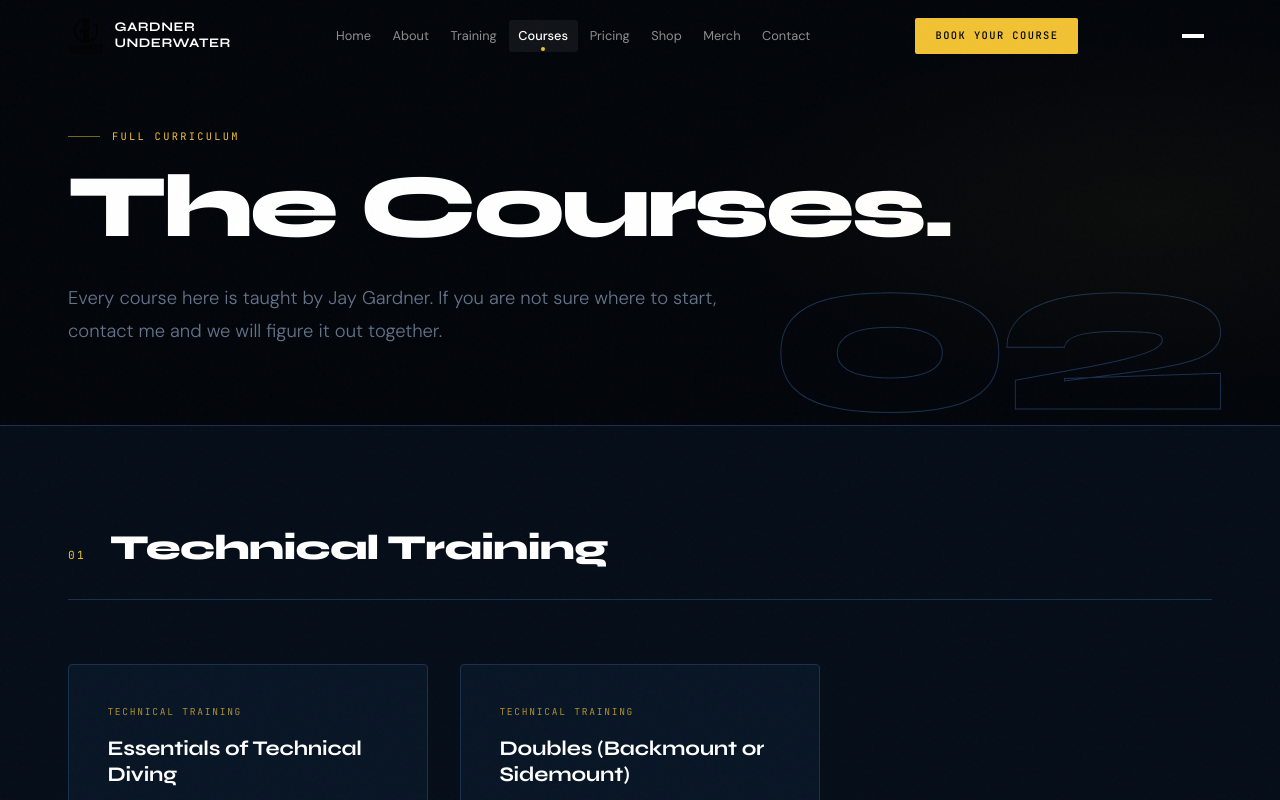
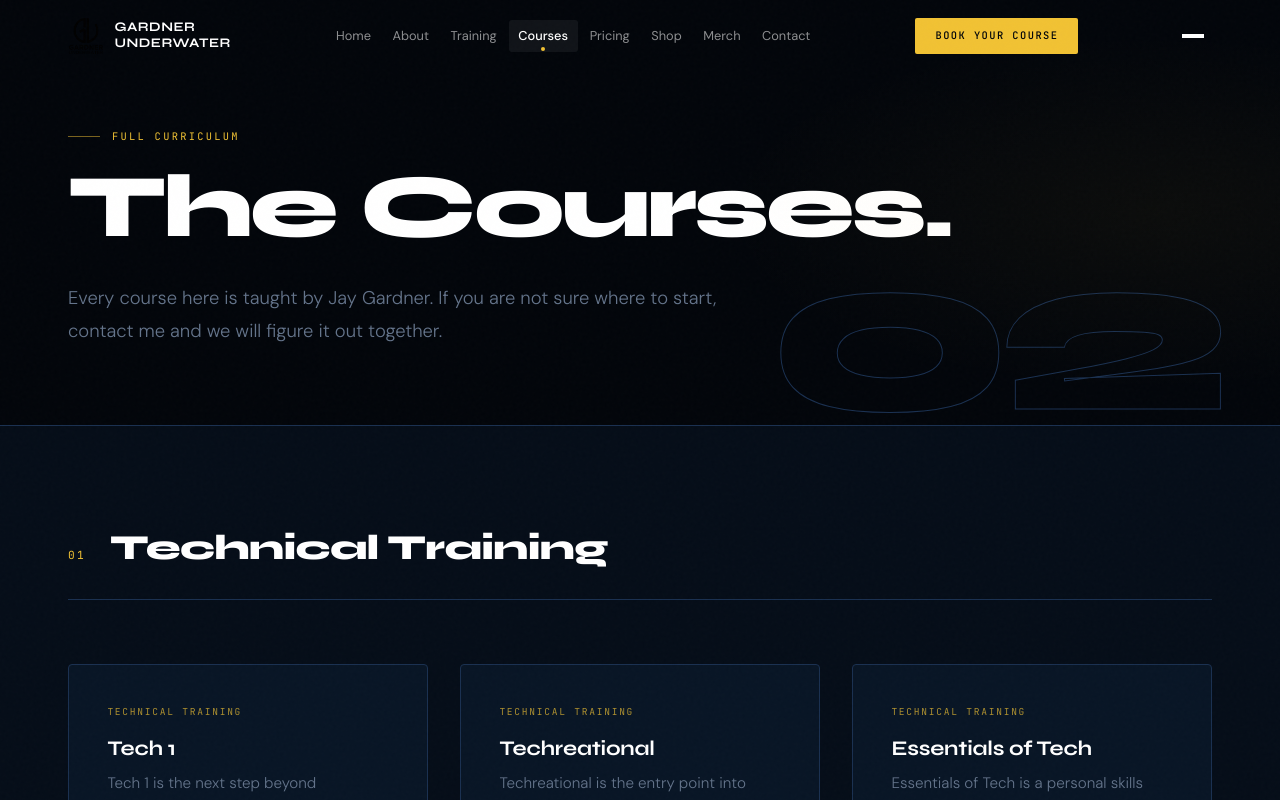
Before and after one commit to jeremiahrgardner/gardnerunderwater, a Next.js app: page /courses in a window 1280 px wide. Shown: the top 800 px of the page. Built offline with nearby package versions, Linux system fonts and the light colour scheme.

Commit message:
Courses: reorder Technical section — Tech 1, Techreational, Essentials of Tech, Doubles; updated copy from client

```diff
--- a/app/courses/page.tsx
+++ b/app/courses/page.tsx
@@ -12,9 +12,25 @@ const courses = [
   // ── Technical Training ─────────────────────────────────────────────
   {
     category: "Technical Training",
-    title: "Essentials of Technical Diving",
-    tagline: "Transition From Recreational To Technical",
-    desc: "The Essentials of Technical Diving is the first step to move you from 'Recreational' diver to 'Technical' Diver and gives you all the personal skills you need to move to a technical training program. Essentials of Tec is a personal skills class that prepares you for technical depths by advancing your control of buoyancy, trim, and propulsion, while introducing you to more advanced air sharing procedures and deco bottle handling protocols. The class also introduces you to more advanced gas planning and more complicated ascent strategies.",
+    title: "Tech 1",
+    tagline: "",
+    desc: "Tech 1 is the next step beyond Techreational, expanding your abilities into deeper decompression diving while introducing Oxygen as a dedicated decompression gas. As depth and decompression obligations increase, so do the demands of proper gas management, team awareness, and precision execution. This course uses a critical skills approach where dives are treated as real dives with real objectives and evolving failures that require the team to problem-solve together under pressure. Training focuses heavily on mid-water control, ascent discipline, gas switches, valve drills, and handling failures away from the bottom — building the comfort, awareness, and confidence required for more advanced technical diving. Prerequisites include Techreational certification or equivalent, strong foundational technical skills, and comfort diving a twinset. Divers needing additional refinement may benefit from completing an Essentials of Tech course beforehand.",
+    duration: "",
+    bullets: null,
+  },
+  {
+    category: "Technical Training",
+    title: "Techreational",
+    tagline: "",
+    desc: "Techreational is the entry point into technical diving, introducing the theory, equipment, and in-water skills required for decompression diving. Despite the name and conservative limits, this is one of the most demanding courses in diving because the focus is not simply on depth, but on precision, awareness, and team performance under pressure. Training is built around critical skills dives where teams are given real objectives and unexpected failures that must be solved together in the water. The course develops advanced buoyancy, trim, propulsion, gas management, valve drills, ascent strategies, and decompression discipline while building the mindset and confidence required for safe technical diving. Students should already be comfortable with foundational technical skills such as frog kick, back kick, valve drills, and gas-switching procedures. Divers needing additional refinement are encouraged to complete an Essentials of Tech course beforehand.",
+    duration: "",
+    bullets: null,
+  },
+  {
+    category: "Technical Training",
+    title: "Essentials of Tech",
+    tagline: "",
+    desc: "Essentials of Tech is a personal skills class that prepares you for technical diving by advancing your control of buoyancy, trim, and propulsion, while introducing you to more advanced air sharing procedures and decompression bottle handling protocols. The class also introduces you to more advanced gas planning and more complicated ascent strategies.",
     duration: "4 Days*",
     bullets: null,
   },
```
